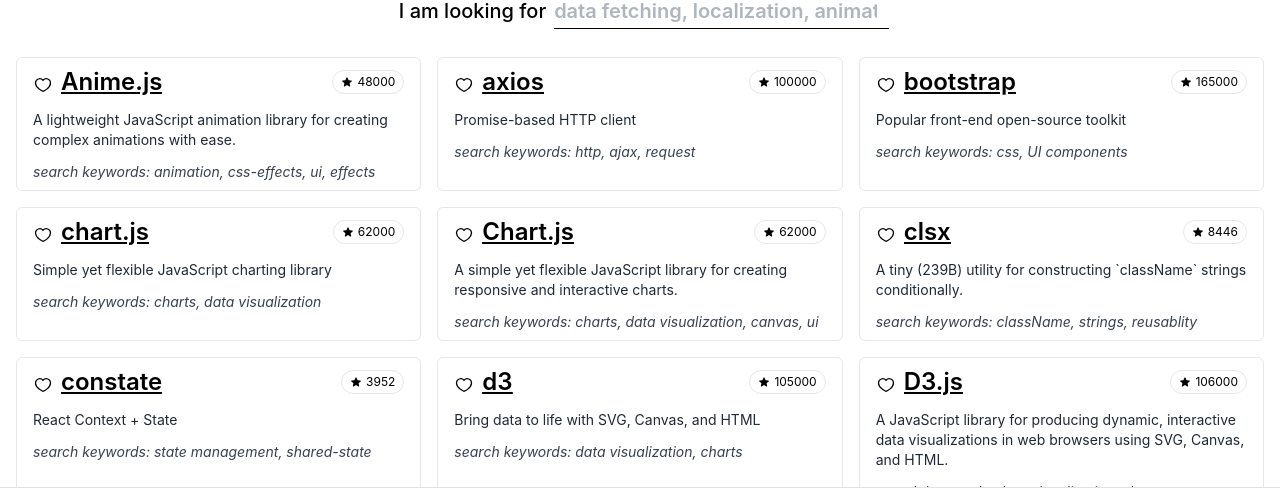
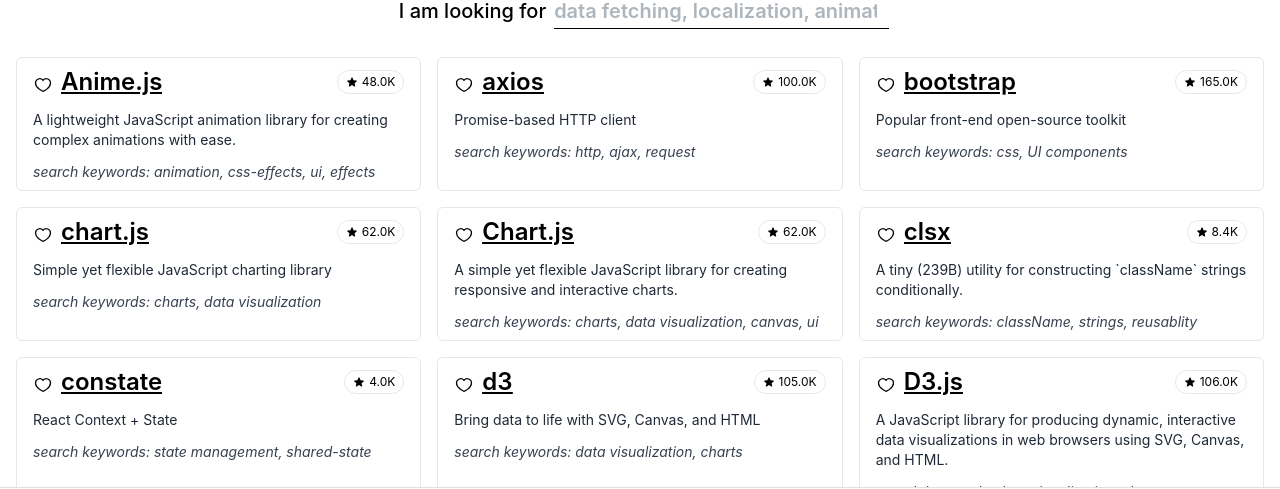
Before and after one commit to HimanshuBari21/JavaScriptLibraryFinder, a Next.js app: page / in a window 1280 px wide. Shown: the part 271-760 px from the top of the page. Built offline with nearby package versions, Linux system fonts and the light colour scheme.

Commit message:
Add Mantine code highlight library and format number utility; update LibCard and MyFav components

```diff
--- a/package.json
+++ b/package.json
@@ -10,6 +10,7 @@
   },
   "dependencies": {
     "@heroicons/react": "^2.2.0",
+    "@mantine/code-highlight": "^7.16.1",
     "@mantine/core": "^7.14.3",
     "@mantine/hooks": "^7.14.3",
     "@mantine/nprogress": "^7.14.3",
--- a/src/components/LibCard.tsx
+++ b/src/components/LibCard.tsx
@@ -1,3 +1,4 @@
+import { formatNumber } from "@/utils/common";
 import { type Library } from "@/utils/libraryData";
 import { StarIcon, HeartIcon } from "@heroicons/react/16/solid";
 import clsx from "clsx";
@@ -45,7 +46,7 @@
         </div>
         <span className="flex gap-1 px-2 text-xs border rounded-full items-center h-6">
           <StarIcon width={12} />
-          {lib.stars}
+          {formatNumber(lib.stars)}
         </span>
       </div>
       <p className="text-gray-800 text-sm pt-3">{lib.description}</p>
--- a/src/pages/_document.tsx
+++ b/src/pages/_document.tsx
@@ -1,12 +1,12 @@
 import { Html, Head, Main, NextScript } from "next/document";
-import { ColorSchemeScript } from "@mantine/core";
+import { ColorSchemeScript, mantineHtmlProps } from "@mantine/core";
 
 const metaDescription =
   "JavaScriptLibraryFinder is a free tool to find software, libraries, frameworks, applications, websites and more as per your task and requirements.";
 
 const Document = () => {
   return (
-    <Html lang="en">
+    <Html lang="en" {...mantineHtmlProps}>
       <Head>
         {/* <link
           rel="apple-touch-icon"
@@ -96,7 +96,7 @@
           content="https://discord.com/invite/NvK67YnJX5"
         /> */}
 
-        <ColorSchemeScript defaultColorScheme="auto" />
+        <ColorSchemeScript defaultColorScheme="light" />
       </Head>
       <body className="antialiased">
         <Main />
--- a/src/pages/my-fav/index.tsx
+++ b/src/pages/my-fav/index.tsx
@@ -1,5 +1,7 @@
 import FavLibs from "@/components/FavLibs";
-import { useLocalStorage } from "@mantine/hooks";
+import { CodeHighlight } from "@mantine/code-highlight";
+import { Button, Modal } from "@mantine/core";
+import { useDisclosure, useLocalStorage } from "@mantine/hooks";
 import Head from "next/head";
 
 const MyFav = () => {
@@ -7,6 +9,7 @@
     key: "fav-libs",
     defaultValue: [],
   });
+  const [opened, { open, close }] = useDisclosure(false);
 
   return (
     <>
@@ -14,8 +17,21 @@
         <title>JavaScriptLibraryFinder - Favourites</title>
       </Head>
       <section>
+        <Modal opened={opened} onClose={close} title="Authentication" centered>
+          <p>Here is your JSON list of favourite libraries:</p>
+          <CodeHighlight
+            language="json"
+            code={JSON.stringify(favLibs, null, 2)}
+          />
+        </Modal>
+
         <div className="container mx-auto">
-          <h1>Your Favourite marked libraries will be saved here.</h1>
+          <div className="flex justify-between items-center">
+            <h1>Your Favourite marked libraries will be saved here.</h1>
+            <Button className="!bg-jet-red" onClick={open}>
+              Get JSON list
+            </Button>
+          </div>
           <FavLibs favLibs={favLibs} />
         </div>
       </section>
--- /dev/null
+++ b/src/utils/common.ts
@@ -0,0 +1,5 @@
+export const formatNumber = (num: number) => {
+  if (num >= 1e6) return (num / 1e6).toFixed(2) + "M";
+  if (num >= 1e3) return (num / 1e3).toFixed(1) + "K";
+  return num.toString();
+};
```
Also changed, not shown: 1 other file (tests, documents, lock files or other folders).
